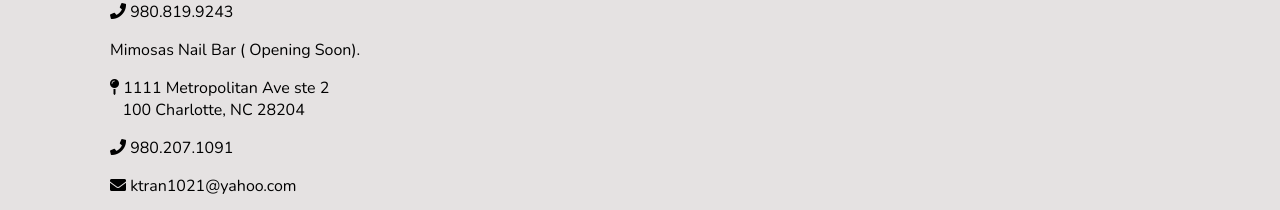
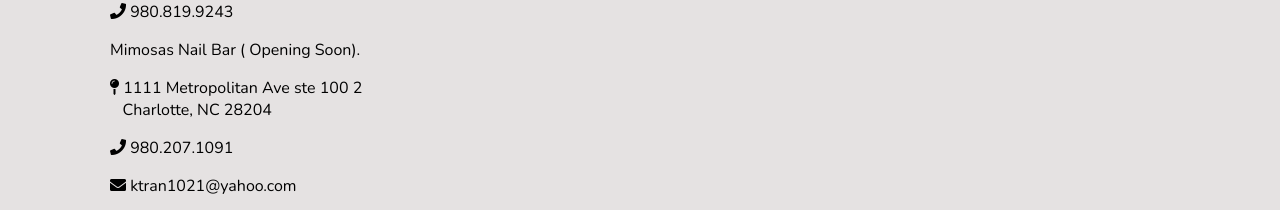
Before and after one commit to mimosasnailbar/mimosas, a Jekyll site: the page built from index.md, in a window 1280 px wide and 900 px high, scrolled down 1087 px. Shown: the part 687-897 px from the top of the window. Built offline with Jekyll 4.4.1, drawn with Linux system fonts in a browser that asks for light colours; nearby versions of some CDN libraries.

Commit message:
Updated 1 file via CloudCannon.

```diff
--- a/_layouts/default.html
+++ b/_layouts/default.html
@@ -55,8 +55,8 @@
 					</a>
 										<a href="https://maps.google.com/?q=2320 North Davidson Street Suite 2, Charlotte, NC 28205" class="editable footer__address">
 											<p>
-												<i class="fas fa-map-pin"></i>&nbsp;1111 Metropolitan Ave ste
-												2<br />&nbsp; &nbsp;100 Charlotte, NC 28204
+												<i class="fas fa-map-pin"></i>&nbsp;1111 Metropolitan Ave ste 100
+												2<br />&nbsp; &nbsp;Charlotte, NC 28204
 											</p>
 										</a>
 					<a href="tel:9802071091" class="editable">
@@ -86,7 +86,7 @@
 						<a class="editable" href="https://facebook.com/mimosasnailbar" target="_blank">
 							<i class="fab fa-facebook"></i>
 						</a>
-					</p>
+					<p></p>
 					<p class="editable">
 						Awarded Best Nail Salon by the Charlotte Observer, QC Nerve, and Charlotte Magazine
 					</p>
```
